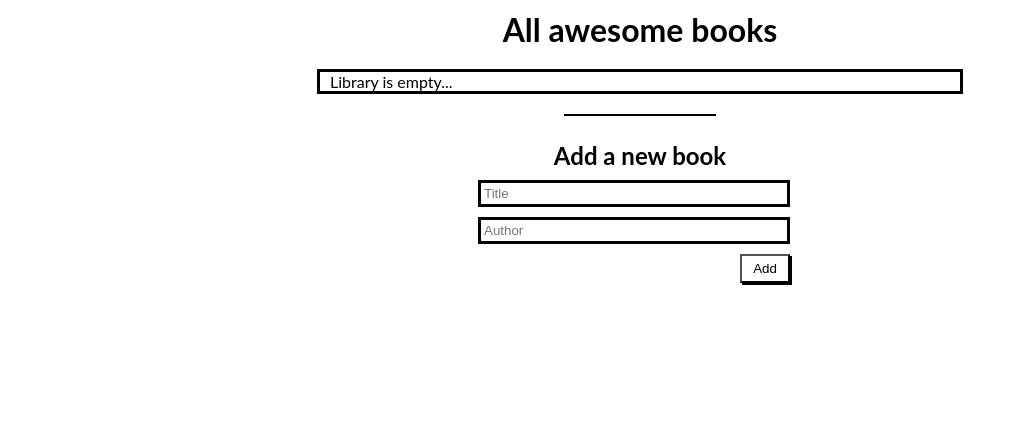
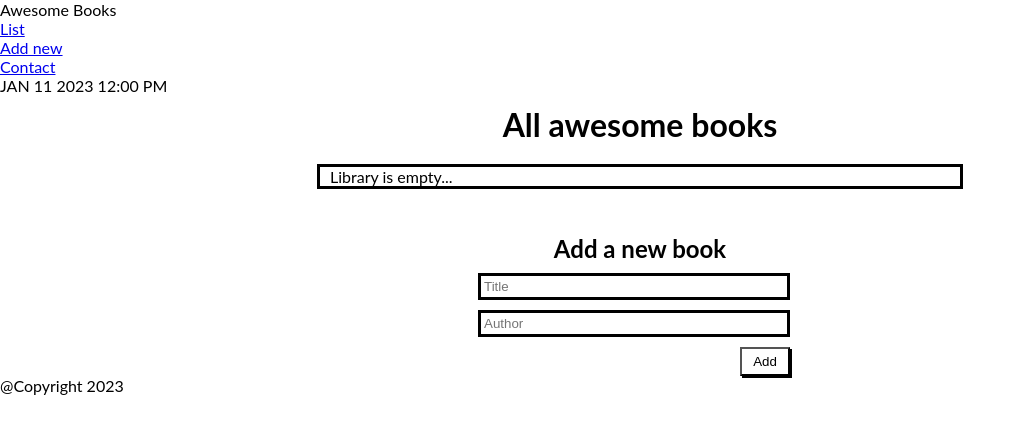
Before and after one commit to alex1779/awesome-books, a website: page index.html in a window 1280 px wide. Shown: the whole page, without its empty margins (0-1026 px from the left). Drawn offline with Linux system fonts and the light colour scheme.

Commit message:
Add header section and footer section

```diff
--- a/index.html
+++ b/index.html
@@ -10,10 +10,20 @@
 </head>
 
 <body>
+  <header>
+    <nav>
+      <span>Awesome Books</span>
+      <ul class="menu-links">
+        <li class="rigth-border" id="m-list"><a href="#">List</a></li>
+        <li class="rigth-border" id="m-add"><a href="#">Add new</a></li>
+        <li id="m-contact"><a href="#">Contact</a></li>
+      </ul>
+    </nav>
+    <div class="date" id="date">JAN 11 2023 12:00 PM</div>
+  </header>
   <main class="main-section">
-    <h1 class="title">All awesome books</h1>
+    <h1 class="title" id="page-title">All awesome books</h1>
     <section class="book-list" id="book-list"></section>
-    <hr class="separator">
     <section class="add-book" id="add-book">
       <h2 class="title">Add a new book</h2>
       <form action="" method="post" id="form">
@@ -23,6 +33,9 @@
       </form>
     </section>
   </main>
+  <footer>
+    <article class="footer-content">@Copyright 2023</article>
+  </footer>
   <script src="js/index.js"></script>
 </body>
 
```
